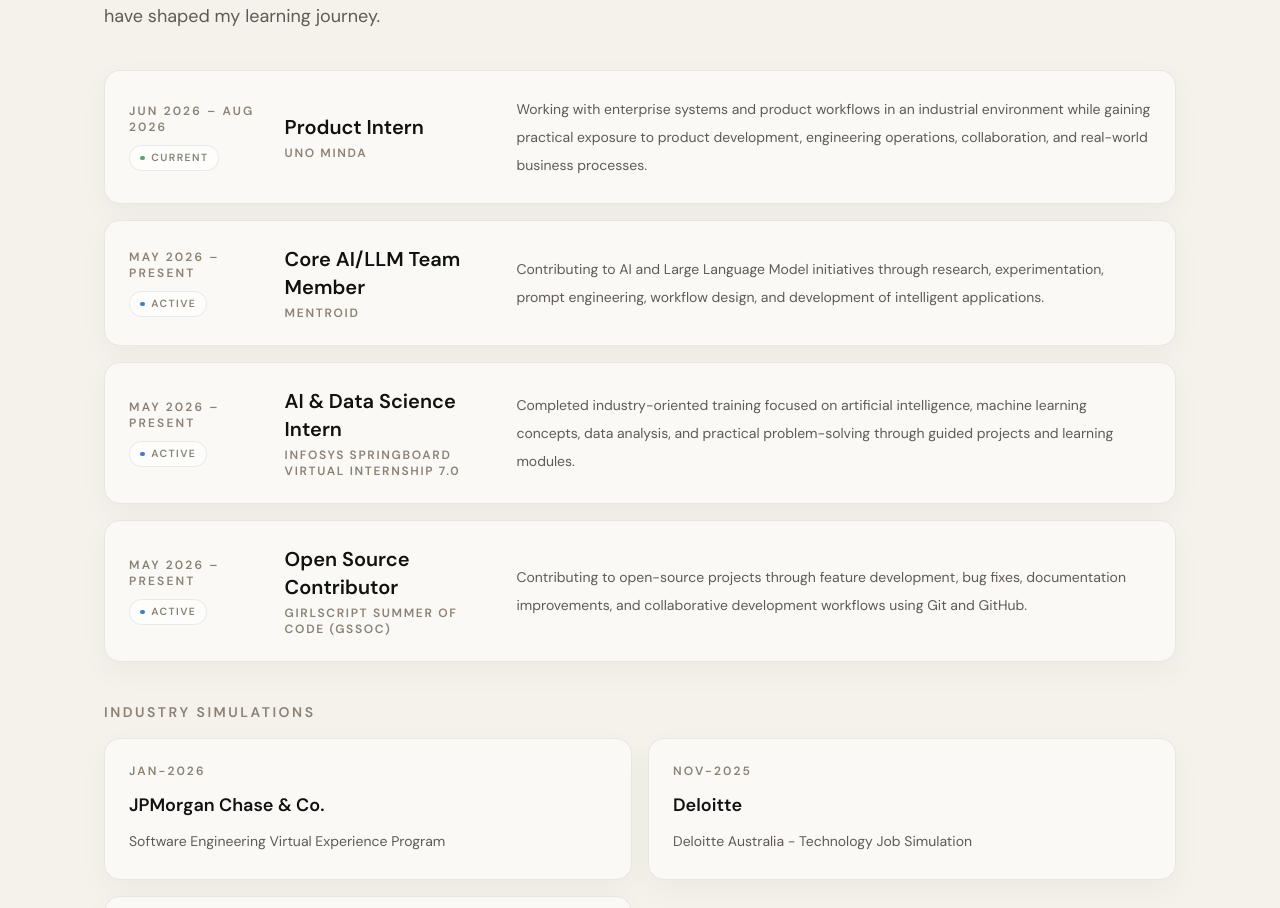
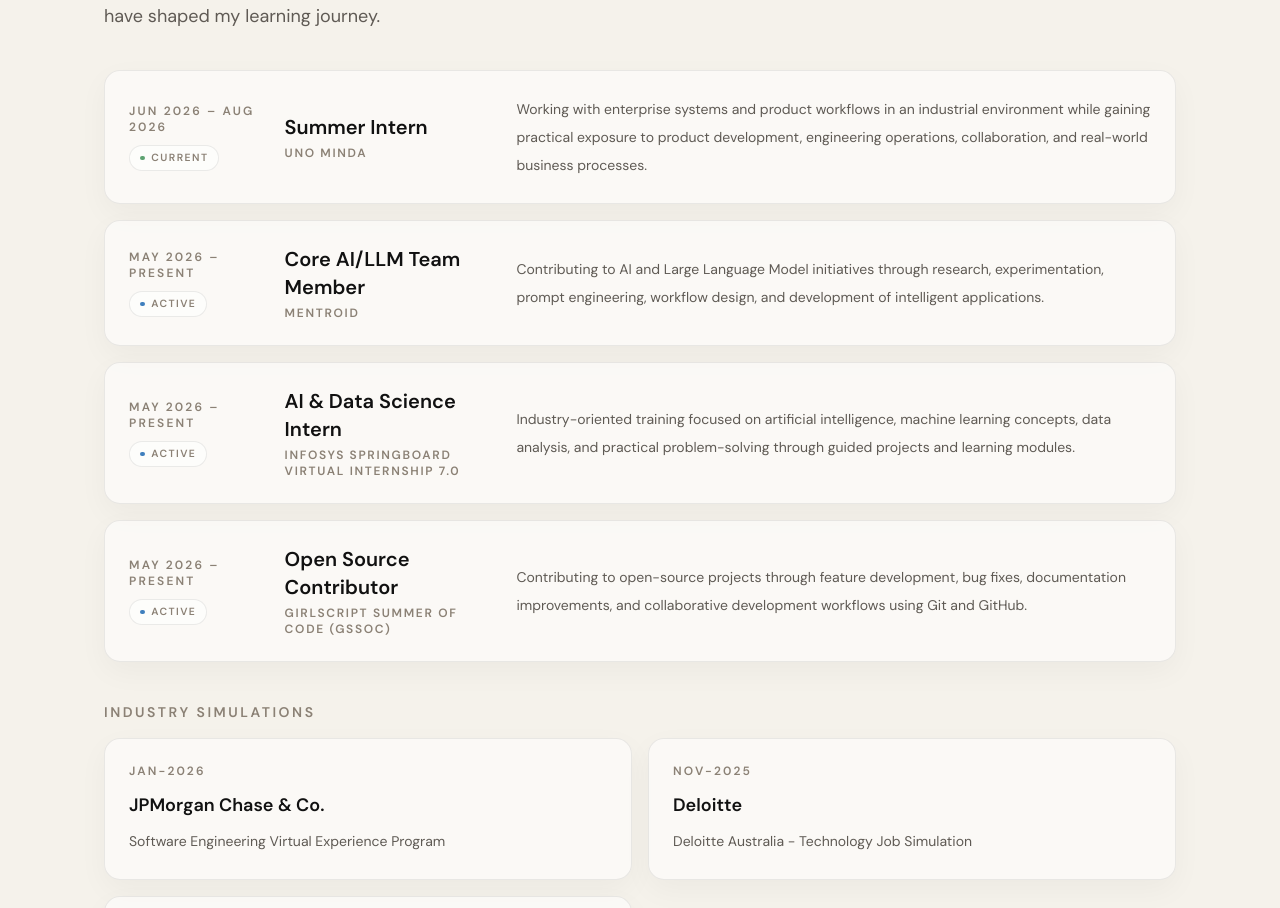
Before and after one commit to Tanya-sri30/Tanya-Portfolio, a React (Vite) app: page / in a window 1280 px wide. Shown: the part 4207-5115 px from the top of the page. Built offline with nearby package versions, Linux system fonts and the light colour scheme.

Commit message:
new experience added

```diff
--- a/src/data/systemModules.js
+++ b/src/data/systemModules.js
@@ -80,7 +80,7 @@ export const PROJECTS = [
 export const experienceTimeline = [
   {
     period: 'Jun 2026 – Aug 2026',
-    role: 'Product Intern',
+    role: 'Summer Intern',
     company: 'Uno Minda',
     status: 'CURRENT',
     description:
@@ -100,7 +100,7 @@ export const experienceTimeline = [
     company: 'Infosys Springboard Virtual Internship 7.0',
     status: 'ACTIVE',
     description:
-      'Completed industry-oriented training focused on artificial intelligence, machine learning concepts, data analysis, and practical problem-solving through guided projects and learning modules.',
+      'Industry-oriented training focused on artificial intelligence, machine learning concepts, data analysis, and practical problem-solving through guided projects and learning modules.',
   },
   {
   period: "May 2026 – Present",
```
